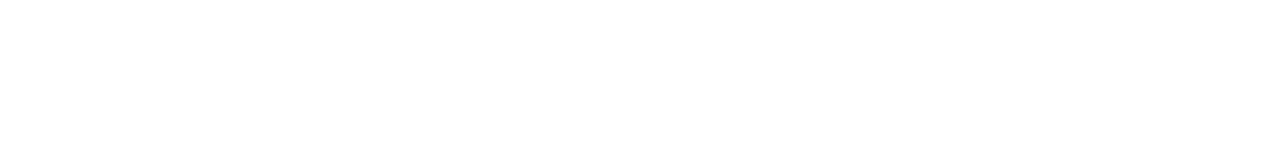
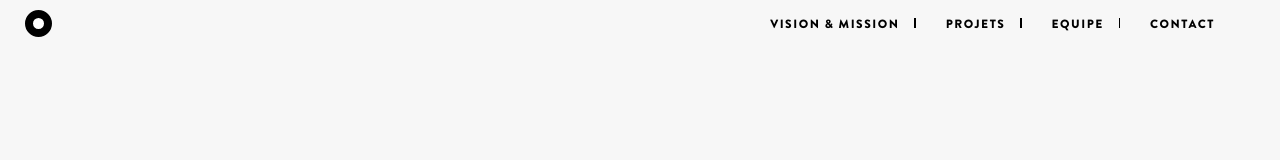
Before and after one commit to 0kri/Re-Educate-10, a plain HTML site: page index.html in a window 1280 px wide. Drawn offline with Linux system fonts and the light colour scheme.

Commit message:
create html and css files and finish header with navigation

```diff
--- /dev/null
+++ b/fonts.css
@@ -0,0 +1,14 @@
+@font-face {
+    font-family: brandongrotesque;
+    src: url(fonts/brandon-grotesque-black-58a8a3e824392.otf);
+}
+
+@font-face {
+    font-family: brandonlight;
+    src: url(fonts/brandon-grotesque-light-58a8a4b38001d.otf);
+}
+
+@font-face {
+    font-family: tisa;
+    src: url(fonts/FontsFree-Net-Tisa-Sans-Pro-Regular.ttf);
+}
--- a/index.html
+++ b/index.html
@@ -1,13 +1,25 @@
-<!DOCTYPE html>
 <html lang="en">
 <head>
     <meta charset="UTF-8">
     <meta http-equiv="X-UA-Compatible" content="IE=edge">
     <meta name="viewport" content="width=device-width, initial-scale=1.0">
+    <link rel="stylesheet" href="fonts.css">
     <link rel="stylesheet" href="style.css">
     <title>Agency Template</title>
 </head>
 <body>
-
+    <header>
+        <nav>
+            <a class="nav-logo" href="#">
+                <div class="logo"></div>
+            </a>
+            <ul>
+                <li><a href="#">VISION & MISSION</a></li>
+                <li><a href="#">PROJETS</a></li>
+                <li><a href="#">EQUIPE</a></li>
+                <li><a href="#">CONTACT</a></li>
+            </ul>
+        </nav>
+    </header>
 </body>
 </html>
--- a/style.css
+++ b/style.css
@@ -0,0 +1,85 @@
+* {
+    margin: 0;
+    padding: 0;
+    box-sizing: border-box;
+}
+body {
+    background-color: #F7F7F7;
+    font-family: brandongrotesque;
+}
+header {
+    width: 100%;
+    height: 73px;
+    position: relative;
+}
+nav {
+    display: flex;
+    justify-content: space-between;
+    padding: 0 50px 0 25px;
+    width: 100%;
+    position: fixed;
+    z-index: 1;
+    background-color: #F7F7F7;
+}
+.logo {
+    display: inline-block;
+    width: 27px;
+    height: 27px;
+    background-color: white;
+    border-radius: 50%;
+    border: 8px solid #000000;
+    margin: 10px 0;
+}
+ul {
+    display: flex;
+}
+ul li {
+    display: inline-block;
+    padding: 15px;
+    color: #000000;
+    font-size: 12px;
+    text-align: center;
+    letter-spacing: 1.5px;
+    line-height: 18px;
+}
+nav a {
+    text-decoration: none;
+    text-transform: uppercase;
+    color: #000000;
+}
+.nav-logo:hover {
+    border: none;
+}
+nav a:hover {
+    color: #837e7e;
+    border-bottom: 1.5px solid #000000;
+}
+.main-photo {
+    width: 100%;
+    height: 700px;
+}
+li:first-child:after {
+    content: "";
+    display: inline-block;
+    width: 1.2px;
+    height: 10px;
+    background-color: #000000;
+    margin-left: 15px;
+}
+li:nth-child(2):after {
+    content: "";
+    display: inline-block;
+    width: 1.2px;
+    height: 10px;
+    background-color: #000000;
+    margin-left: 15px;
+}
+li:nth-child(3):after {
+    content: "";
+    display: inline-block;
+    width: 1.2px;
+    height: 10px;
+    background-color: #000000;
+    margin-left: 15px;
+}
+/* finish header */
```
Also changed, not shown: fonts/FontsFree-Net-Tisa-Sans-Pro-Regular.ttf (added), fonts/brandon-grotesque-black-58a8a3e824392.otf (added), fonts/brandon-grotesque-light-58a8a4b38001d.otf (added).
